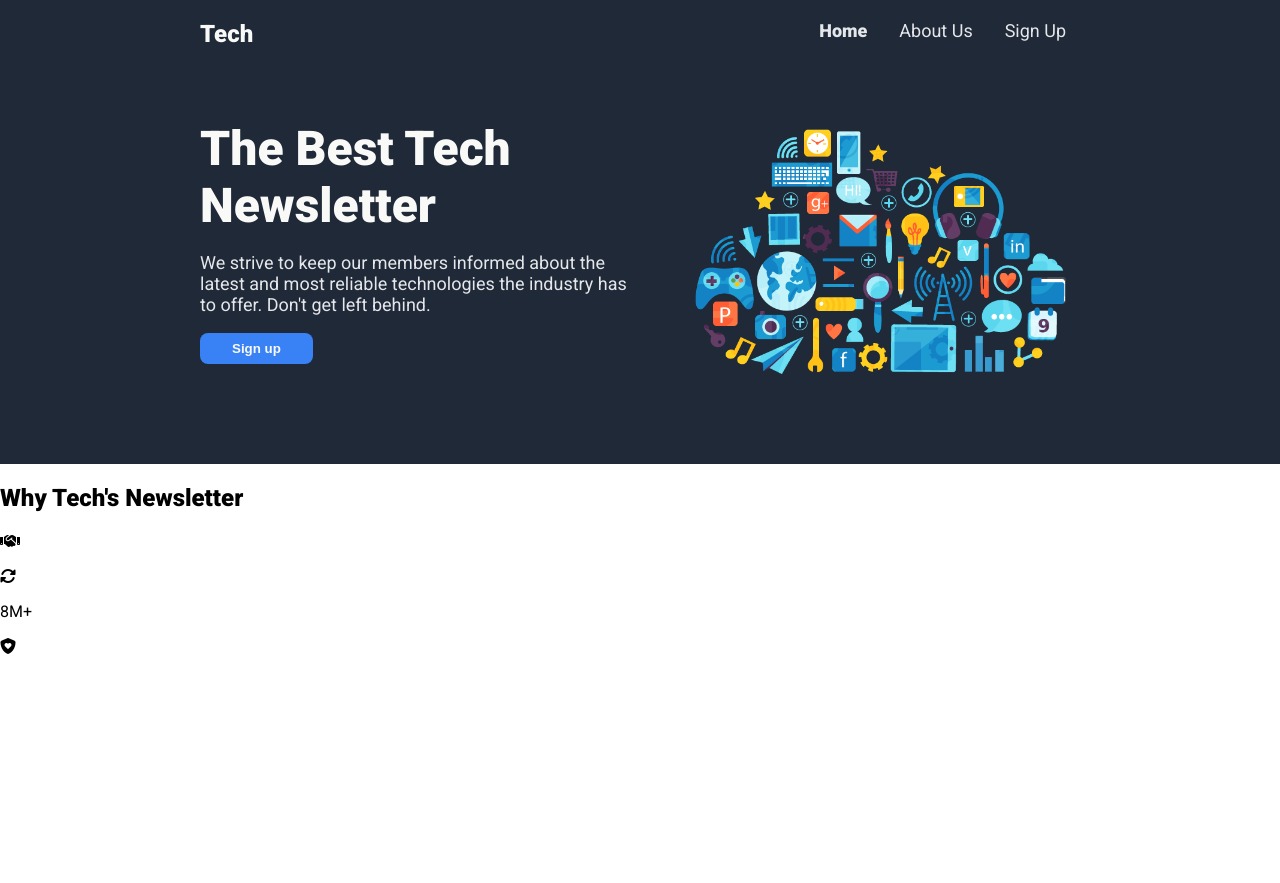
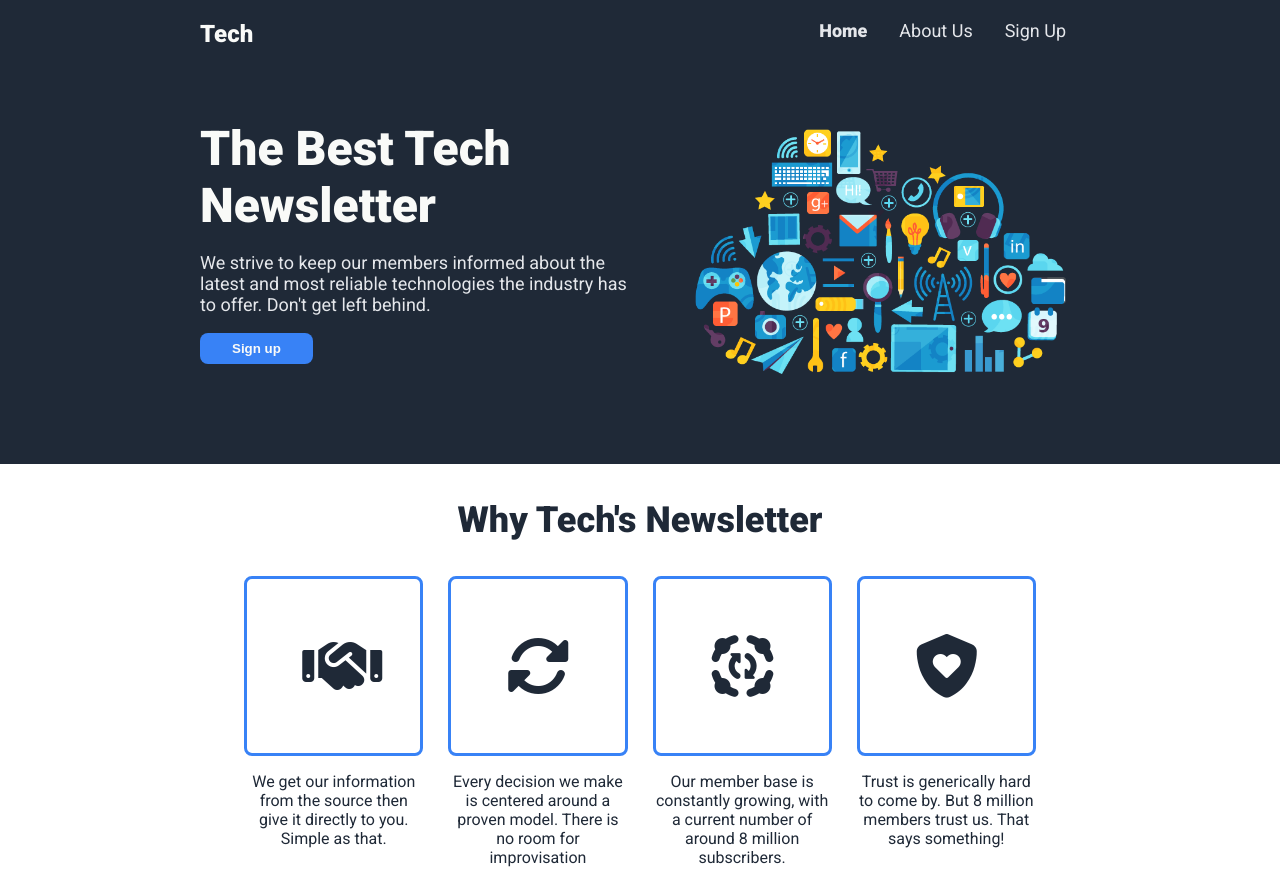
Before and after one commit to shevon-ai/Tech-presentation, a plain HTML site: page index.html in a window 1280 px wide. Before the commit the page ends 800 px from the top, so only its background shows below. Drawn offline with Linux system fonts and the light colour scheme.

Commit message:
Update Features Section

```diff
--- a/css/style.css
+++ b/css/style.css
@@ -78,3 +78,36 @@ a.active{
     right: 214px;
     bottom: 90px;
 }
+/* FEATURES SECTION */
+.features{
+    text-align: center;
+}
+.features-container{
+    display: flex;
+    flex-wrap: wrap;
+    justify-content: center;
+    gap: 25px;
+}
+.features-container p{
+    color: #1F2937;
+}
+.feature-heading{
+    color: #1F2937;
+    font-size: 36px;
+    font-weight: bold;
+    margin: 35px 0;
+}
+.feature{
+    display: inline-block;
+    width: 14%;
+}
+.feature-icon-border{
+    padding: 55px;
+    text-align: center;
+    border: 3px solid #3882F6;
+    border-radius: 8px;
+}
+.features-icon{
+    font-size: 4em;
+    color: #1F2937;
+}
--- a/index.html
+++ b/index.html
@@ -44,27 +44,27 @@
         <div class="features-container">
             <div class="feature">
                 <div class="feature-icon-border">
-                    <i class="fa-solid fa-handshake"></i>
+                    <i class="fa-solid fa-handshake features-icon"></i>
                 </div>
-                <p></p>
+                <p>We get our information from the source then give it directly to you. Simple as that.</p>
             </div>
             <div class="feature">
                 <div class="feature-icon-border">
-                    <i class="fa-solid fa-rotate"></i>
+                    <i class="fa-solid fa-rotate features-icon"></i>
                 </div>
-                <p></p>
+                <p>Every decision we make is centered around a proven model. There is no room for improvisation</p>
             </div>
             <div class="feature">
                 <div class="feature-icon-border">
-                    8M+
+                    <i class="fa-solid fa-group-arrows-rotate features-icon"></i>
                 </div>
-                <p></p>
+                <p>Our member base is constantly growing, with a current number of around 8 million subscribers.</p>
             </div>
             <div class="feature">
                 <div class="feature-icon-border">
-                    <i class="fa-solid fa-shield-heart"></i>
+                    <i class="fa-solid fa-shield-heart features-icon"></i>
                 </div>
-                <p></p>
+                <p>Trust is generically hard to come by. But 8 million members trust us. That says something!</p>
             </div>
         </div>
     </section>
```
